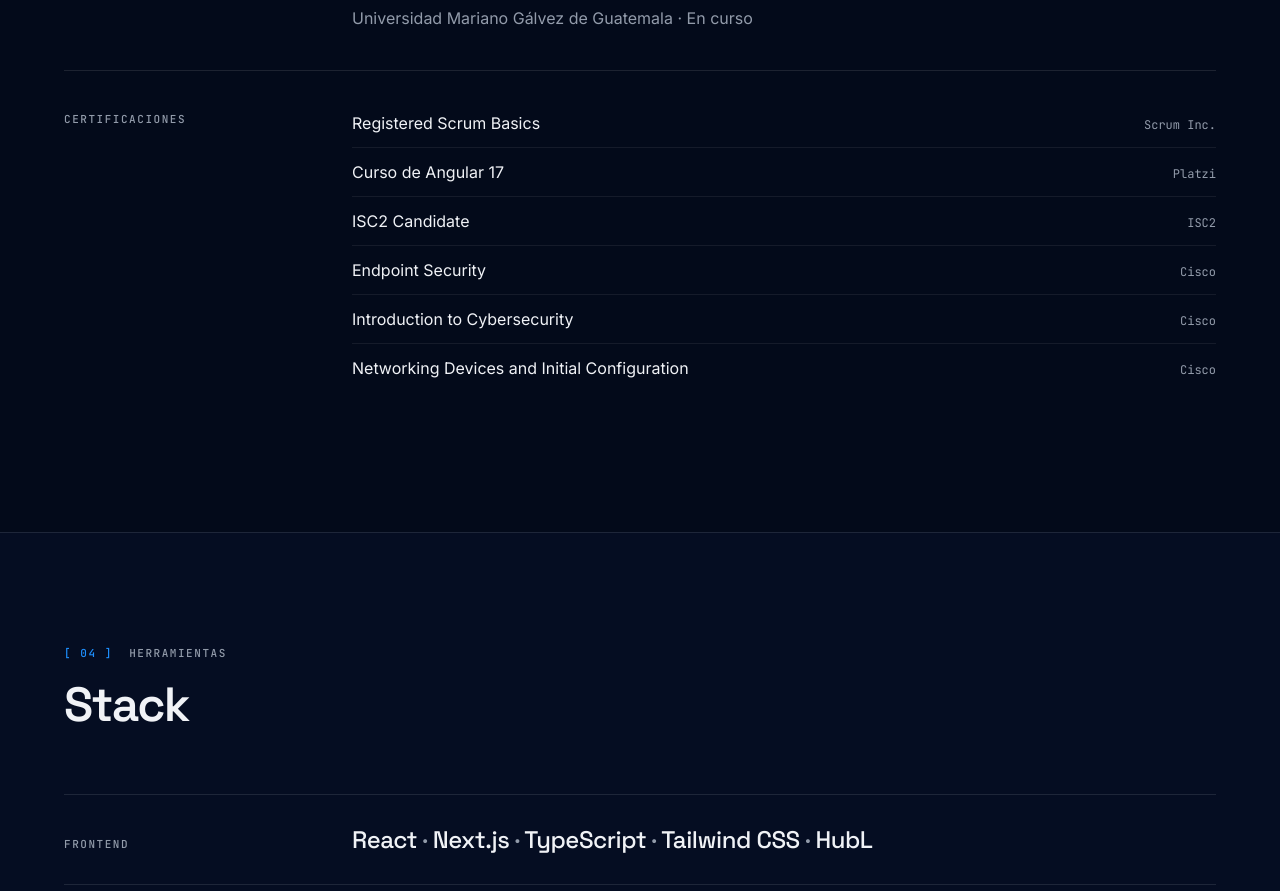
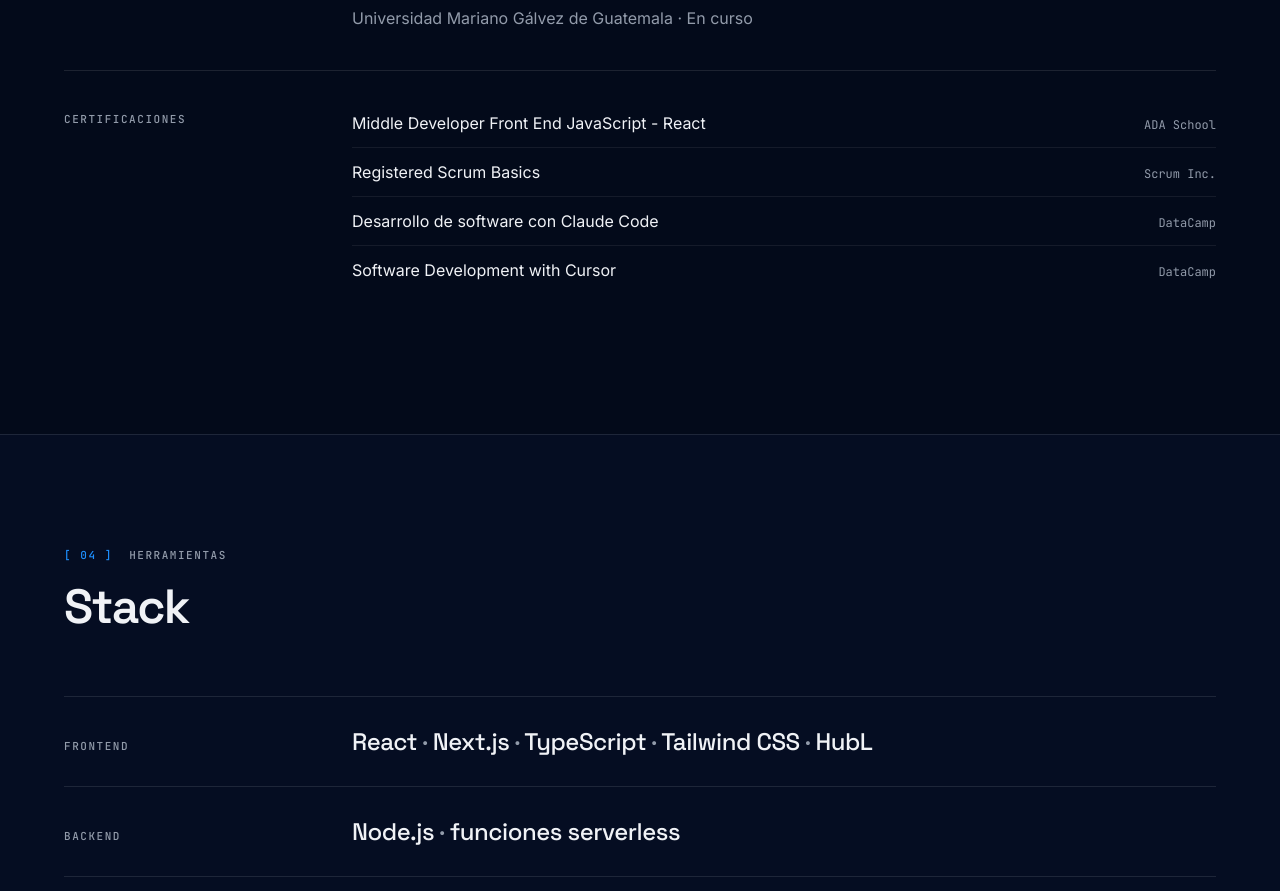
Before and after one commit to ottooniel/portafolio, a Next.js app: page / in a window 1280 px wide. Shown: the part 5989-6880 px from the top of the page. Built offline with nearby package versions, Linux system fonts and the light colour scheme.

Commit message:
feat: actualizar certificaciones de la sección de experiencia

```diff
--- a/src/content/site.ts
+++ b/src/content/site.ts
@@ -102,12 +102,10 @@ export const experience = {
   certifications: {
     label: "Certificaciones",
     items: [
+      { name: "Middle Developer Front End JavaScript - React", issuer: "ADA School" },
       { name: "Registered Scrum Basics", issuer: "Scrum Inc." },
-      { name: "Curso de Angular 17", issuer: "Platzi" },
-      { name: "ISC2 Candidate", issuer: "ISC2" },
-      { name: "Endpoint Security", issuer: "Cisco" },
-      { name: "Introduction to Cybersecurity", issuer: "Cisco" },
-      { name: "Networking Devices and Initial Configuration", issuer: "Cisco" },
+      { name: "Desarrollo de software con Claude Code", issuer: "DataCamp" },
+      { name: "Software Development with Cursor", issuer: "DataCamp" },
     ],
   },
 };
```
Also changed, not shown: 1 other file (tests, documents, lock files or other folders).
